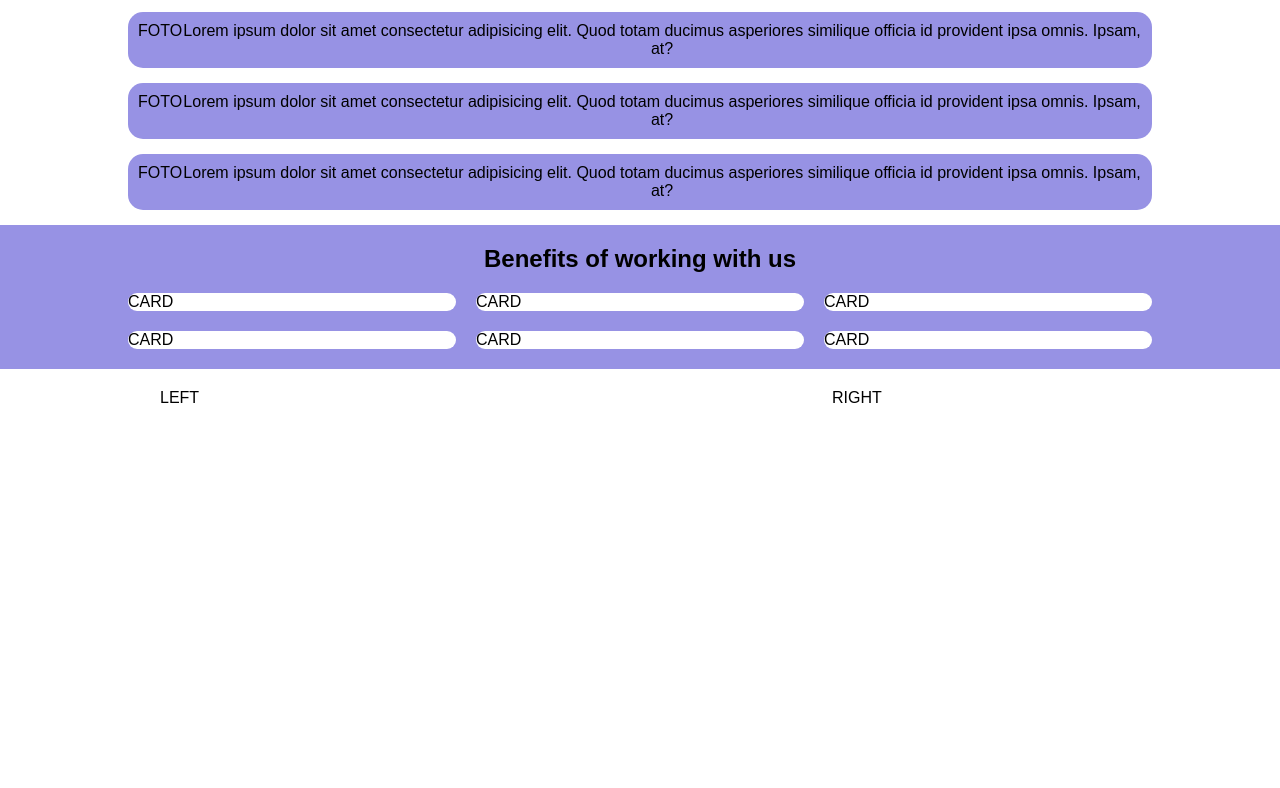
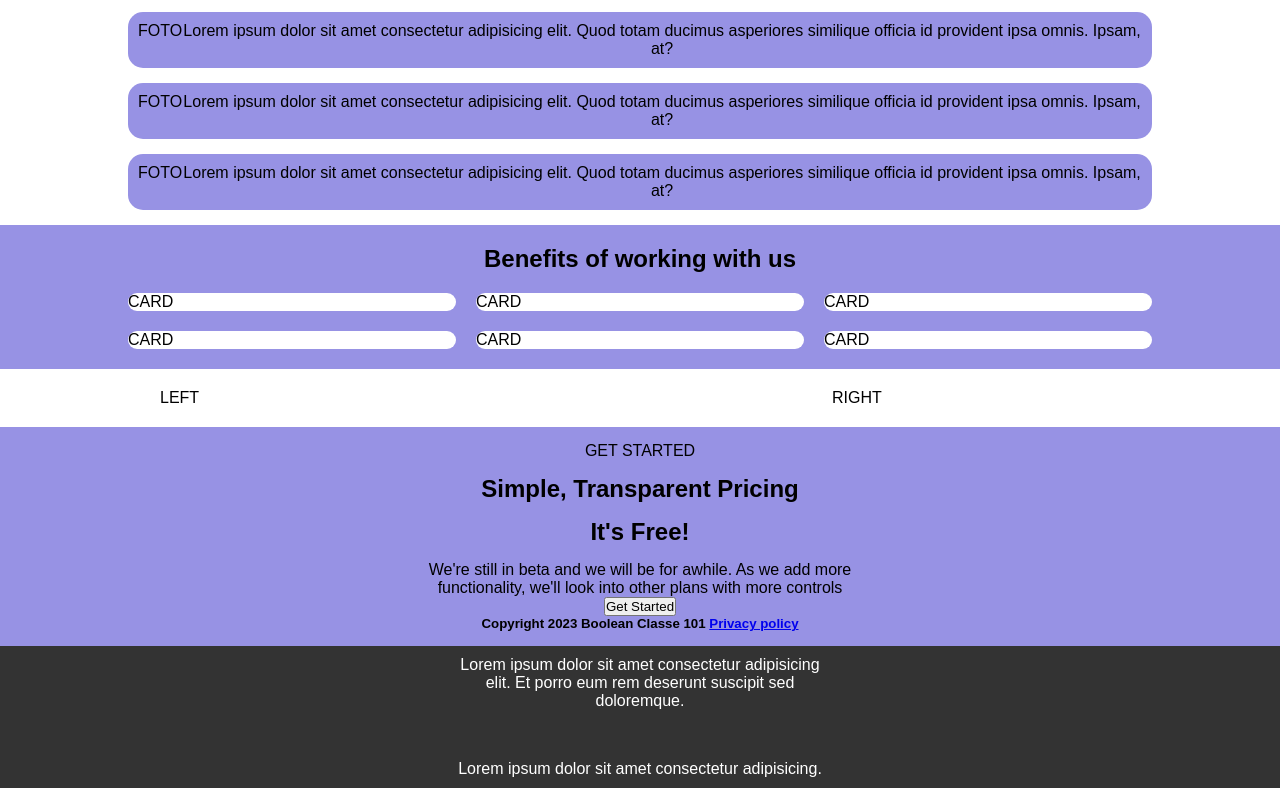
Before and after one commit to stefanenache12/htmlcss-responsive-layout, a plain HTML site: page index.html in a window 1280 px wide. Shown: the part 352-1140 px from the top of the page. Before the commit the page ends 800 px from the top, so only its background shows below. Drawn offline with Linux system fonts and the light colour scheme.

Commit message:
END PROJECT STRUCTURE

```diff
--- a/css/style.css
+++ b/css/style.css
@@ -35,6 +35,25 @@ header .container .hamburger-menu {
     color: white;
     font-size: 2rem;
 }
+
+.hamburger-menu {
+    position: relative;
+    display: inline-block;
+  }
+
+  .dropdown-menu {
+    display: none;
+    position: absolute;
+    left: -180px;
+    background-color: var(--main-color);
+    box-shadow: 0px 8px 16px 0px rgba(0,0,0,0.2);
+    padding: 12px 16px;
+    z-index: 1;
+  }
+
+  .hamburger-menu:hover .dropdown-menu {
+    display: block;
+  }
 
 header .container .nav-menu {
     display: none;
@@ -124,6 +143,36 @@ header .container .nav-menu {
     padding: 1.25rem 0;
 }
 
+/*SIXTH SECTION*/
+
+.sixth-section {
+    background-color: var(--third-color);
+    text-align: center;
+    padding: .9375rem 1.25rem;
+}
+
+
+/****FOOTER****/
+
+footer {
+    background-color: #333333;
+    color: white;
+    text-align: center;
+}
+
+footer p {
+    margin: 0;
+    padding: .625rem 0;
+}
+
+footer .container :nth-child(2) {
+    padding-top: 2.5rem;
+}
+
+
+
+
+
 
 /*------------------------------------
             RESPONSIVE
@@ -189,6 +238,20 @@ header .container .nav-menu {
         width: 30%;
     }
 
+    /*SIXTH SECTION*/
+
+    .sixth-section .container {
+        width: 70%;
+        margin: 0 auto;
+    }
+
+    /***FOOTER***/
+
+    footer .container {
+        width: 70%;
+        margin: 0 auto;
+    }
+
 }
 
 
@@ -244,5 +307,20 @@ header .container .nav-menu {
 
     }
 
+    /*SIXTH SECTION*/
+
+    .sixth-section .container {
+        width: 35%;
+        margin: 0 auto;
+    }
+
+    /***FOOTER***/
+
+    footer .container {
+        width: 30%;
+        margin: 0 auto;
+    }
+
+
 
 }
--- a/index.html
+++ b/index.html
@@ -41,7 +41,38 @@
                 </div>
 
                 <div class="hamburger-menu">
+
                     <i class="fa-solid fa-bars"></i>
+
+                    <div class="dropdown-menu">
+
+                        <ul>
+                            <li>
+                                <a href="#"></a>Planning
+                            </li>
+
+                            <li>
+                                <a href="#"></a>Testimonials
+                            </li>
+
+                            <li>
+                                <a href="#"></a>Features
+                            </li>
+
+                            <li>
+                                <a href="#"></a>About Us
+                            </li>
+
+                            <li>
+                                <a href="#">
+                                    <button>Get Started</button>
+                                </a>
+                            </li>
+
+                        </ul>
+
+                    </div>
+
                 </div>
 
                 <div class="nav-menu">
@@ -264,12 +295,53 @@
 
             </section>
 
+            <!--SIXTH SECTION-->
+
+            <section class="sixth-section">
+
+                <div class="container">
+
+                    <span>GET STARTED</span>
+
+                    <h2>Simple, Transparent Pricing</h2>
+
+                    <h2>It's Free!</h2>
+
+                    <p>We're still in beta and we will be for awhile. As we add more functionality, we'll look into other plans with more controls</p>
+
+                    <button>Get Started</button>
+
+                    <h5>
+                        Copyright 2023 Boolean Classe 101
+                        <a href="#">Privacy policy</a>
+                    </h5>
+
+                </div>
+
+            </section>
+
         </main>
 
         <!--FOOTER-->
 
         <footer>
 
+            <div class="container">
+
+                <p>
+
+                    Lorem ipsum dolor sit amet consectetur adipisicing elit. Et porro eum rem deserunt suscipit sed doloremque.
+
+                </p>
+
+                <p>
+
+                    Lorem ipsum dolor sit amet consectetur adipisicing.
+
+                </p>
+
+            </div>
+
         </footer>
 
     </body>
```
